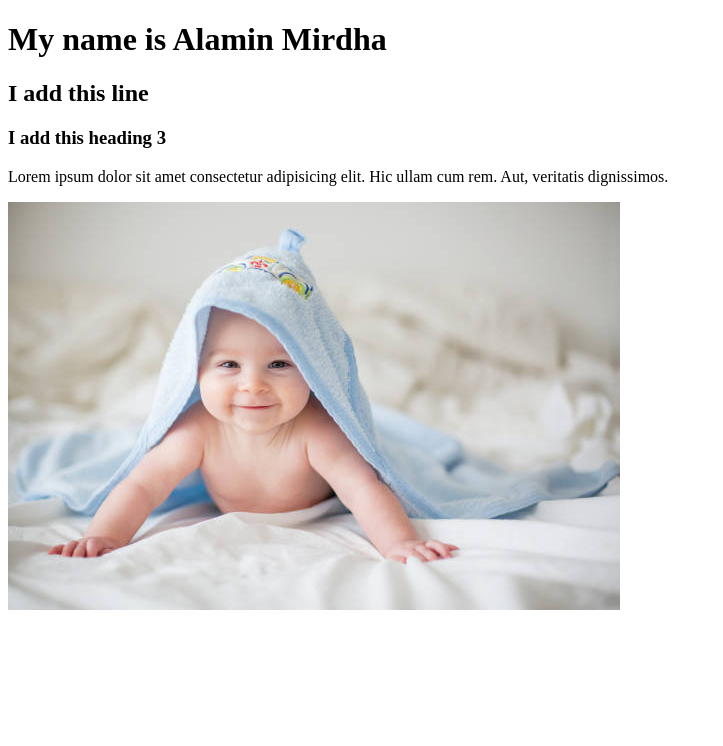
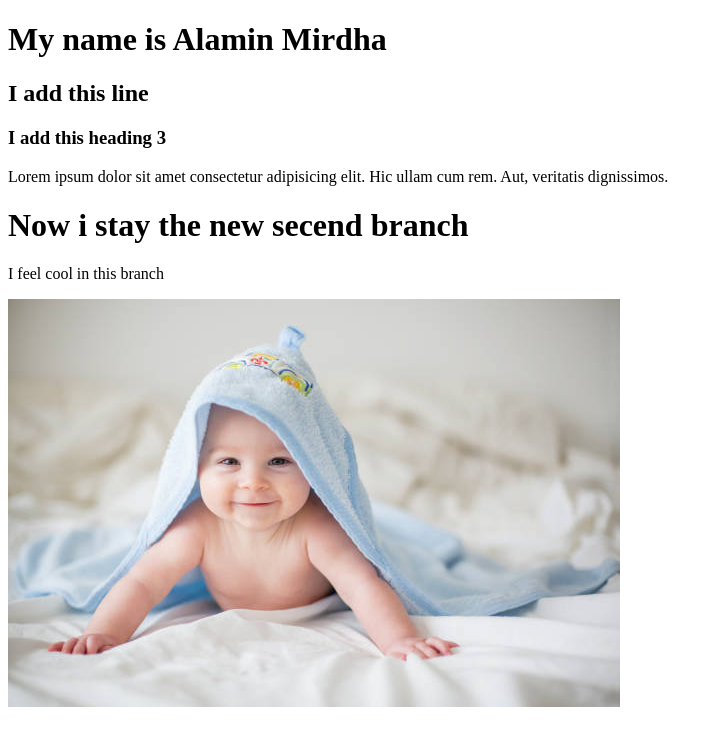
Before and after one commit to Alamin8/my-first-website, a plain HTML site: page index.html in a window 1280 px wide. Shown: the whole page, without its empty margins (0-723 px from the left). Drawn offline with Linux system fonts and the light colour scheme.

Commit message:
Secend brach

```diff
--- a/index.html
+++ b/index.html
@@ -10,6 +10,8 @@
     <h2>I add this line</h2>
     <h3>I add this heading 3</h3>
     <p>Lorem ipsum dolor sit amet consectetur adipisicing elit. Hic ullam cum rem. Aut, veritatis dignissimos.</p>
+    <h1>Now i stay the new secend branch</h1>
+    <p>I feel cool in this branch</p>
     <img src="baby.jpg" alt="">
 </body>
 </html>
```
